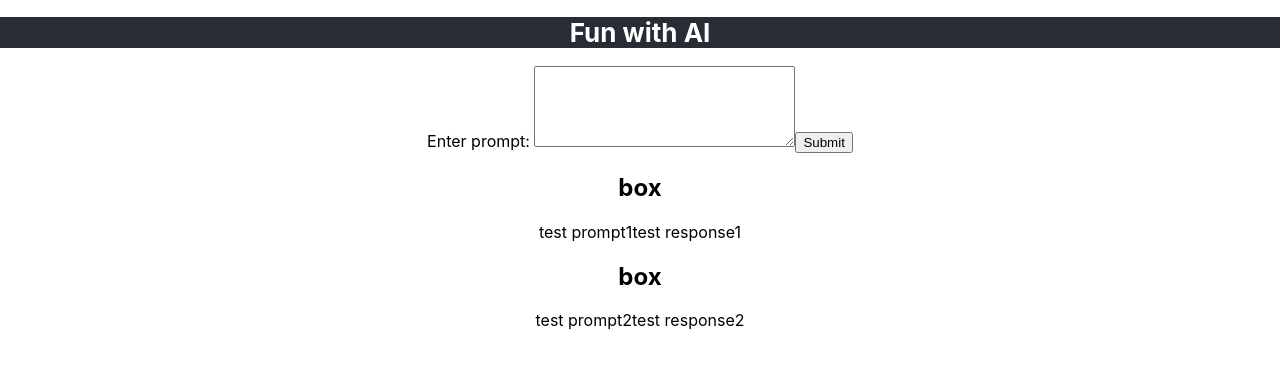
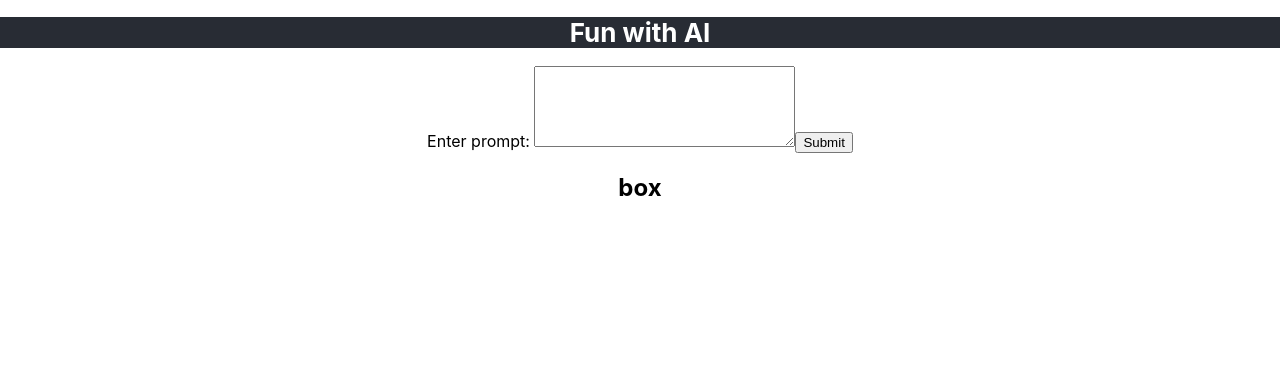
Before and after one commit to kevin-the-engi/shopify-test, a React (Create React App) app: page / in a window 1280 px wide. Shown: the top 368 px of the page. Built offline with nearby package versions, Linux system fonts and the light colour scheme.

Commit message:
Complete base code for api call

```diff
--- a/src/App.js
+++ b/src/App.js
@@ -1,4 +1,4 @@
-// import { useState } from 'react';
+import { useState } from 'react';
 import axios from 'axios';
 import './App.css';
 
@@ -6,16 +6,7 @@ import Form from './components/Form/Form.jsx';
 import Response from './components/Response/Response.jsx';
 
 const App = () => {
-  // const [prompts, addPrompt] = useState([]);
-  const testdata = []
-  testdata[0] = {
-    prompt: "test prompt1",
-    response: "test response1"
-  }
-  testdata[1] = {
-    prompt: "test prompt2",
-    response: "test response2"
-  }
+  const [data, setData] = useState([{}]);
 
   const getResponse = (prompt) => {
     const api = process.env.REACT_APP_API
@@ -35,9 +26,15 @@ const App = () => {
 
     axios.post(api, request, auth)
       .then((res) => {
-        console.log(res)
+        const { id, choices } = res.data;
+        const response = choices[0].text;
+        const promptData = {
+          id, prompt, response
+        }
+
+        setData(data => [promptData, ...data]);
       })
-      .catch((err) => console.log(err))
+      .catch((err) => console.log(err));
   }
 
   return (
@@ -46,7 +43,7 @@ const App = () => {
           Fun with AI
       </h1>
       <Form getResponse={getResponse} />
-      <Response data={testdata} />
+      <Response data={data} />
     </div>
   );
 }
```
